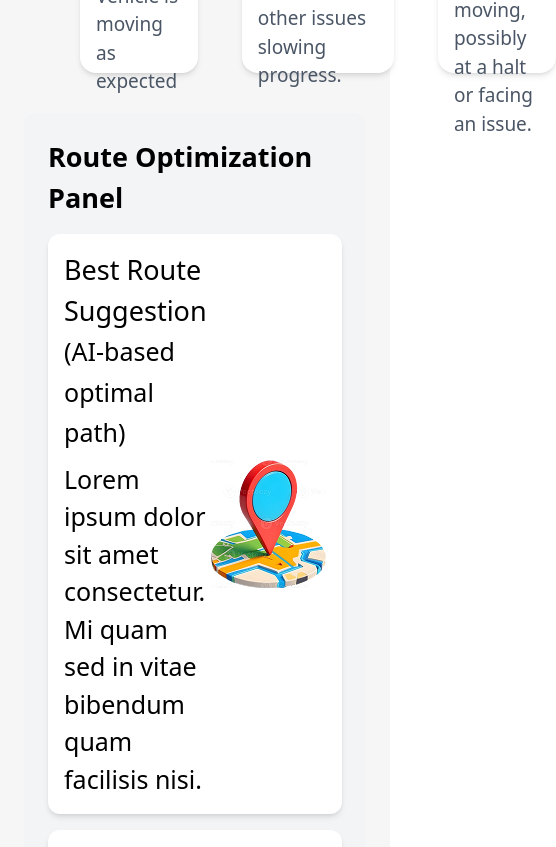
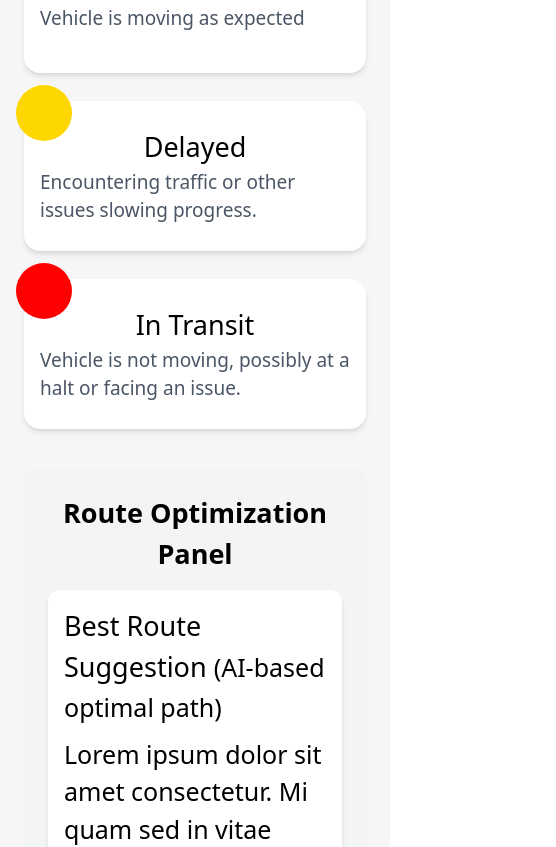
Before and after one commit to ansaralyh/AX-Transportation, a React (Vite) app: page /driver-dashboard/real-time-tracking in a window 390 px wide. Shown: the part 1640-2487 px from the top of the page, 556 px wide, since content can reach past the window. Built offline with nearby package versions, Linux system fonts and the light colour scheme; a web font is replaced by a local one.

Commit message:
done responsivenes

```diff
--- a/src/components/DriverComponents/UiComponents/RouteCard/RouteCard.tsx
+++ b/src/components/DriverComponents/UiComponents/RouteCard/RouteCard.tsx
@@ -9,12 +9,12 @@ interface RouteCardProps {
 
 export const RouteCard: React.FC<RouteCardProps> = ({ title, subtitle, description, imageUrl }) => {
   return (
-    <div className="bg-white p-4 rounded-xl shadow-md flex items-center justify-between w-full">
+    <div className="bg-white p-4 rounded-xl shadow-md flex flex-wrap gap-10 items-center justify-center md:justify-between w-full">
       <div>
         <p className="font-medium text-[27px]">{title} <span className=" text-[25px]">({subtitle})</span></p>
         <p className=" text-[25px] max-w-[500px] mt-2">{description}</p>
       </div>
-      <img src={imageUrl} alt={title} className=" object-contain" />
+      <img src={imageUrl} alt={title}  className=" object-contain" />
     </div>
   );
 };
--- a/src/pages/RealTimeTracking/TimeTrack.tsx
+++ b/src/pages/RealTimeTracking/TimeTrack.tsx
@@ -135,14 +135,14 @@ const TimeTrack = ({
         </div>
       </div>
 
-      <div className="flex space-x-4 gap-7 ml-14">
+      <div className="flex flex-wrap gap-7 justify-center md:justify-start ml-0 md:ml-14">
       {statuses.map((item, index) => (
         <StatusCard key={index} {...item} />
       ))}
     </div>
 
     <div className="bg-gray-100 p-6 rounded-xl mt-10 w-full max-w-7xl mx-auto">
-      <p className="font-bold text-[27px] mb-4">Route Optimization Panel</p>
+  <p className="font-bold text-[27px] mb-4 text-center md:text-left">Route Optimization Panel</p>
   <div className="space-y-4">
     {routes.map((route, index) => (
       <RouteCard key={index} {...route} />
```
Lines whose indentation alone changed are shown as unchanged.
